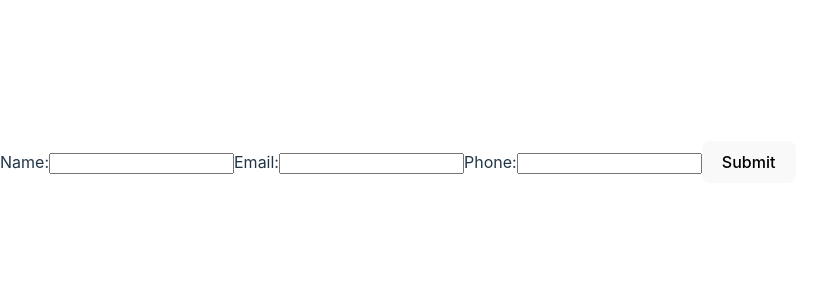
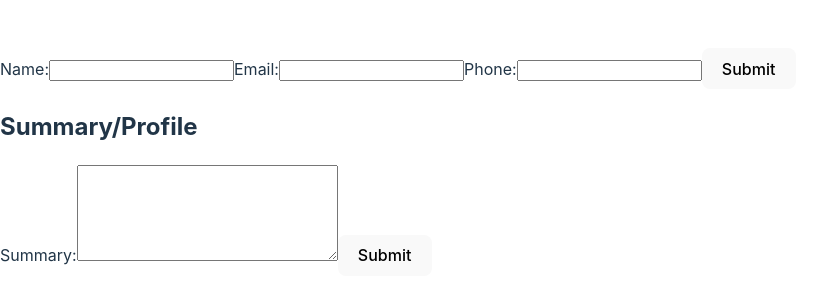
Before and after one commit to RaulPabianCruz/CVApplication, a React (Vite) app: page / in a window 1280 px wide. Shown: the part 238-540 px from the top of the page, without its empty margins (0-838 px from the left). Built offline with nearby package versions, Linux system fonts and the light colour scheme.

Commit message:
Add the summary component to main
Also introduces slight change to ContactInfo component. The only change
is the addition of a className attribute to one of the jsx elements.

```diff
--- a/src/ContactInfo.jsx
+++ b/src/ContactInfo.jsx
@@ -27,7 +27,7 @@ export default function ContactInfo() {
   }
 
   return (
-    <div>
+    <div className="contact container">
       {display ? (
         <ContactInfoDisplay contactInfo={contactInfo} onEdit={toggle} />
       ) : (
--- a/src/main.jsx
+++ b/src/main.jsx
@@ -1,10 +1,12 @@
 import React from 'react';
 import ReactDOM from 'react-dom/client';
 import ContactInfo from './ContactInfo';
+import Summary from './Summary';
 import './index.css';
 
 ReactDOM.createRoot(document.getElementById('root')).render(
   <React.StrictMode>
     <ContactInfo />
+    <Summary />
   </React.StrictMode>,
 );
```
